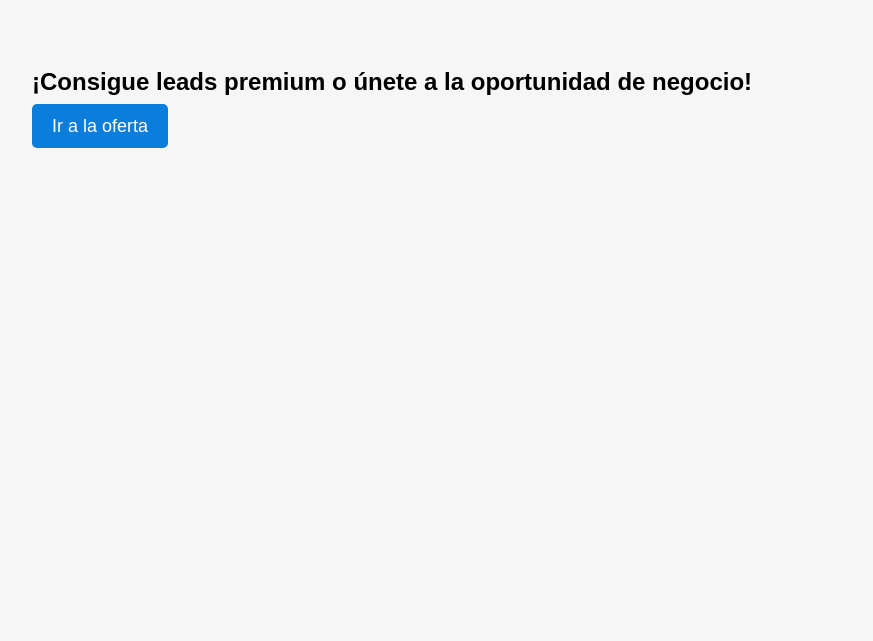
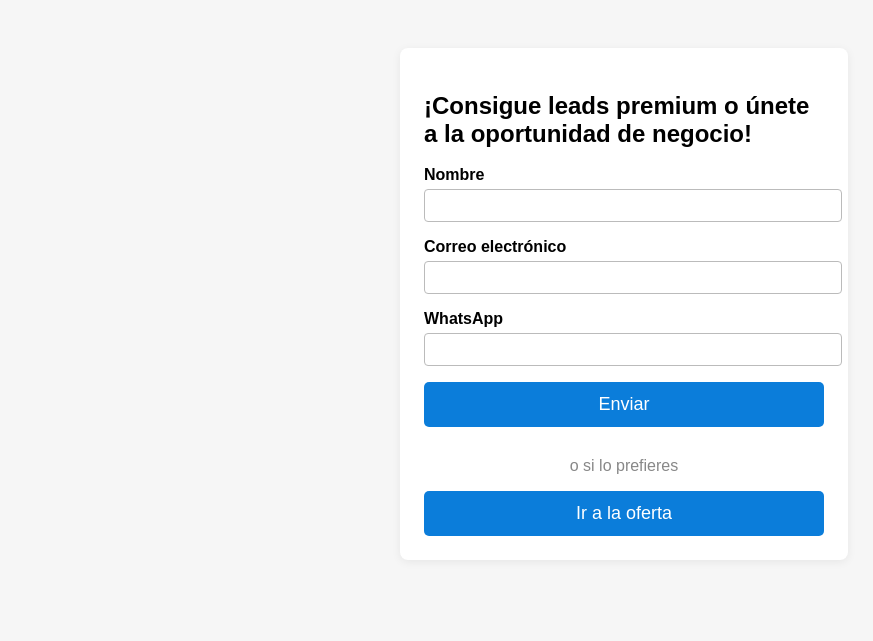
Before and after one commit to AndaluciaSuperPatch/Landing-leads, a plain HTML site: page Index.html in a window 1280 px wide. Shown: the whole page, without its empty margins (16-889 px from the left). Drawn offline with Linux system fonts and the light colour scheme.

Commit message:
Actualizar Index.html

```diff
--- a/Index.html
+++ b/Index.html
@@ -1,14 +1,3 @@
-<!DOCTYPE html>
-<html lang="es">
-<head>
-  <meta charset="UTF-8">
-  <title>Consigue tus Leads Premium</title>
-</head>
-<body>
-  <h2>¡Consigue leads premium o únete a la oportunidad de negocio!</h2>
-  <a href="https://111236288.superpatch.com/es" target="_blank" style="padding: 12px 20px; background: #0b7dda; color: #fff; text-decoration: none; border-radius: 5px; font-size: 18px;">Ir a la oferta</a>
-</body>
-</html>
 <!DOCTYPE html>
 <html lang="es">
 <head>
@@ -16,4 +5,49 @@
   <title>Consigue tus Leads Premium</title>
   <style>
     body { font-family: Arial, sans-serif; padding: 40px; background: #f6f6f6; }
-    .form-container { background: #fff; border-radius: 8px; max-width: 400px; margin: 0 auto 30px; box-shadow:
+    .form-container { background: #fff; border-radius: 8px; max-width: 400px; margin: 0 auto 30px; box-shadow: 0 2px 10px #0001; padding: 24px; }
+    .form-container h2 { margin-bottom: 18px; }
+    .form-group { margin-bottom: 16px; }
+    label { display: block; margin-bottom: 5px; font-weight: bold; }
+    input { width: 100%; padding: 8px; border-radius: 4px; border: 1px solid #bbb; }
+    button, .main-link {
+      width: 100%;
+      padding: 12px 0;
+      margin-top: 16px;
+      background: #0b7dda;
+      color: #fff;
+      border: none;
+      border-radius: 5px;
+      font-size: 18px;
+      cursor: pointer;
+      text-decoration: none;
+      display: block;
+      text-align: center;
+    }
+    button:hover, .main-link:hover { background: #095c9d; }
+    .divider { text-align: center; margin: 30px 0 10px; color: #888; }
+  </style>
+</head>
+<body>
+  <div class="form-container">
+    <h2>¡Consigue leads premium o únete a la oportunidad de negocio!</h2>
+    <form action="https://formspree.io/f/tu_codigo_formspree_aqui" method="POST">
+      <div class="form-group">
+        <label for="nombre">Nombre</label>
+        <input type="text" name="nombre" id="nombre" required>
+      </div>
+      <div class="form-group">
+        <label for="email">Correo electrónico</label>
+        <input type="email" name="email" id="email" required>
+      </div>
+      <div class="form-group">
+        <label for="whatsapp">WhatsApp</label>
+        <input type="text" name="whatsapp" id="whatsapp" required>
+      </div>
+      <button type="submit">Enviar</button>
+    </form>
+    <div class="divider">o si lo prefieres</div>
+    <a class="main-link" href="https://111236288.superpatch.com/es" target="_blank">Ir a la oferta</a>
+  </div>
+</body>
+</html>
```
